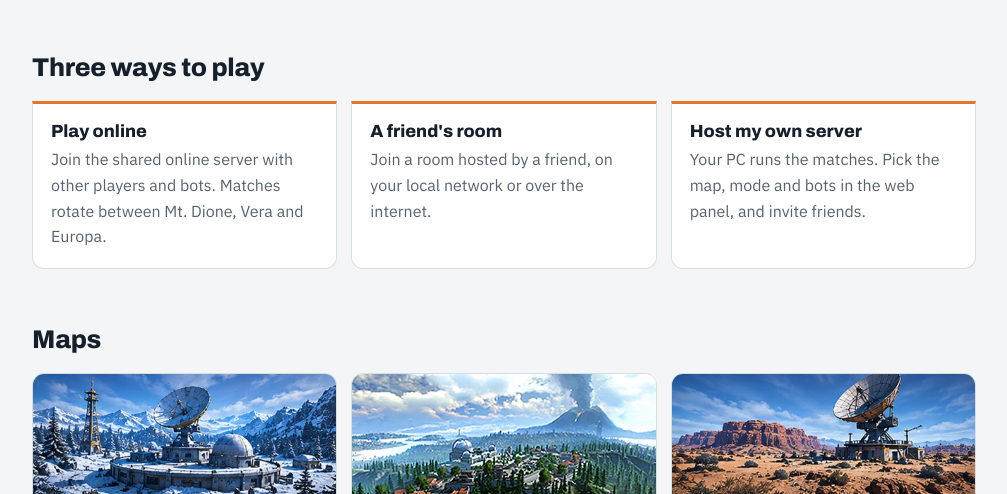
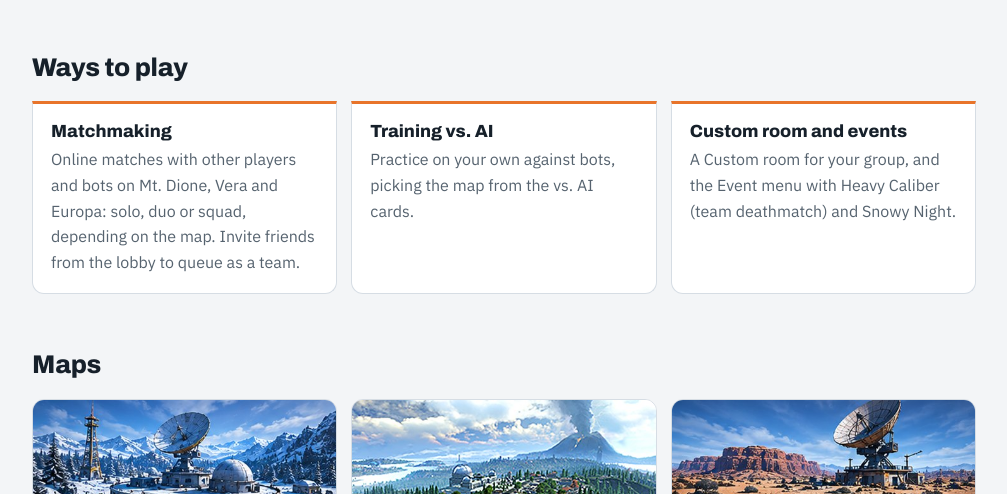
Before and after one commit to streamnestapp/bb-roe, a plain HTML site: page docs/index.html in a window 1280 px wide. Shown: the part 1550-2044 px from the top of the page, without its empty margins (136-1143 px from the left). Drawn offline with Linux system fonts and the light colour scheme; no server answers.

Commit message:
Site: so online como a 1.35 (Matchmaking, Training vs. AI, sala Custom e eventos; sem sala de amigo nem hospedar)
Co-Authored-By: Claude Opus 5.5 <noreply@anthropic.com>

```diff
--- a/docs/index.html
+++ b/docs/index.html
@@ -4,9 +4,9 @@
 <meta charset="utf-8">
 <meta name="viewport" content="width=device-width,initial-scale=1">
 <title>BB-ROE — Ring of Elysium home server</title>
-<meta name="description" content="Unofficial home server for Ring of Elysium (2022 build). Download the BB-ROE installer, join the online server or host your own.">
+<meta name="description" content="Unofficial home server for Ring of Elysium (2022 build). Download the BB-ROE installer and join the online servers in Europe, the US and Brazil.">
 <meta property="og:title" content="BB-ROE — play Ring of Elysium again">
-<meta property="og:description" content="Unofficial home server for Ring of Elysium (2022 build). One installer, one launcher: play online, with friends or alone with bots.">
+<meta property="og:description" content="Unofficial home server for Ring of Elysium (2022 build). One installer, one launcher: play online with other players, your team and bots.">
 <meta property="og:image" content="https://streamnestapp.github.io/bb-roe/img/fundo.jpg">
 <meta name="twitter:card" content="summary_large_image">
 <meta name="theme-color" content="#0b1420">
@@ -94,7 +94,7 @@ footer .wrap{display:flex;flex-wrap:wrap;gap:8px 20px;justify-content:space-betw
   <div class="wrap">
     <img class="logo" src="img/logo.png" alt="BB-ROE · Ring of Elysium" width="360" height="70">
     <h1>Play Ring of Elysium again.</h1>
-    <p class="lead">An unofficial home server for the 2022 build. One installer, one launcher: jump on the online server, play with friends, or train alone against bots.</p>
+    <p class="lead">An unofficial home server for the 2022 build. One installer, one launcher: jump on the online servers with other players, queue with your friends, or train against bots.</p>
     <div class="cta">
       <a class="btn dl" id="dl" href="https://github.com/streamnestapp/bb-roe/releases/latest">
         <svg width="20" height="20" viewBox="0 0 24 24" aria-hidden="true"><path d="M12 3v12m0 0-5-5m5 5 5-5M4 20h16" fill="none" stroke="currentColor" stroke-width="2.4" stroke-linecap="round" stroke-linejoin="round"/></svg>
@@ -143,11 +143,11 @@ footer .wrap{display:flex;flex-wrap:wrap;gap:8px 20px;justify-content:space-betw
   </section>
 
   <section>
-    <h2>Three ways to play</h2>
+    <h2>Ways to play</h2>
     <div class="modes">
-      <div class="mode"><h3>Play online</h3><p>Join the shared online server with other players and bots. Matches rotate between Mt. Dione, Vera and Europa.</p></div>
-      <div class="mode"><h3>A friend's room</h3><p>Join a room hosted by a friend, on your local network or over the internet.</p></div>
-      <div class="mode"><h3>Host my own server</h3><p>Your PC runs the matches. Pick the map, mode and bots in the web panel, and invite friends.</p></div>
+      <div class="mode"><h3>Matchmaking</h3><p>Online matches with other players and bots on Mt. Dione, Vera and Europa: solo, duo or squad, depending on the map. Invite friends from the lobby to queue as a team.</p></div>
+      <div class="mode"><h3>Training vs. AI</h3><p>Practice on your own against bots, picking the map from the vs. AI cards.</p></div>
+      <div class="mode"><h3>Custom room and events</h3><p>A Custom room for your group, and the Event menu with Heavy Caliber (team deathmatch) and Snowy Night.</p></div>
     </div>
   </section>
 
```
